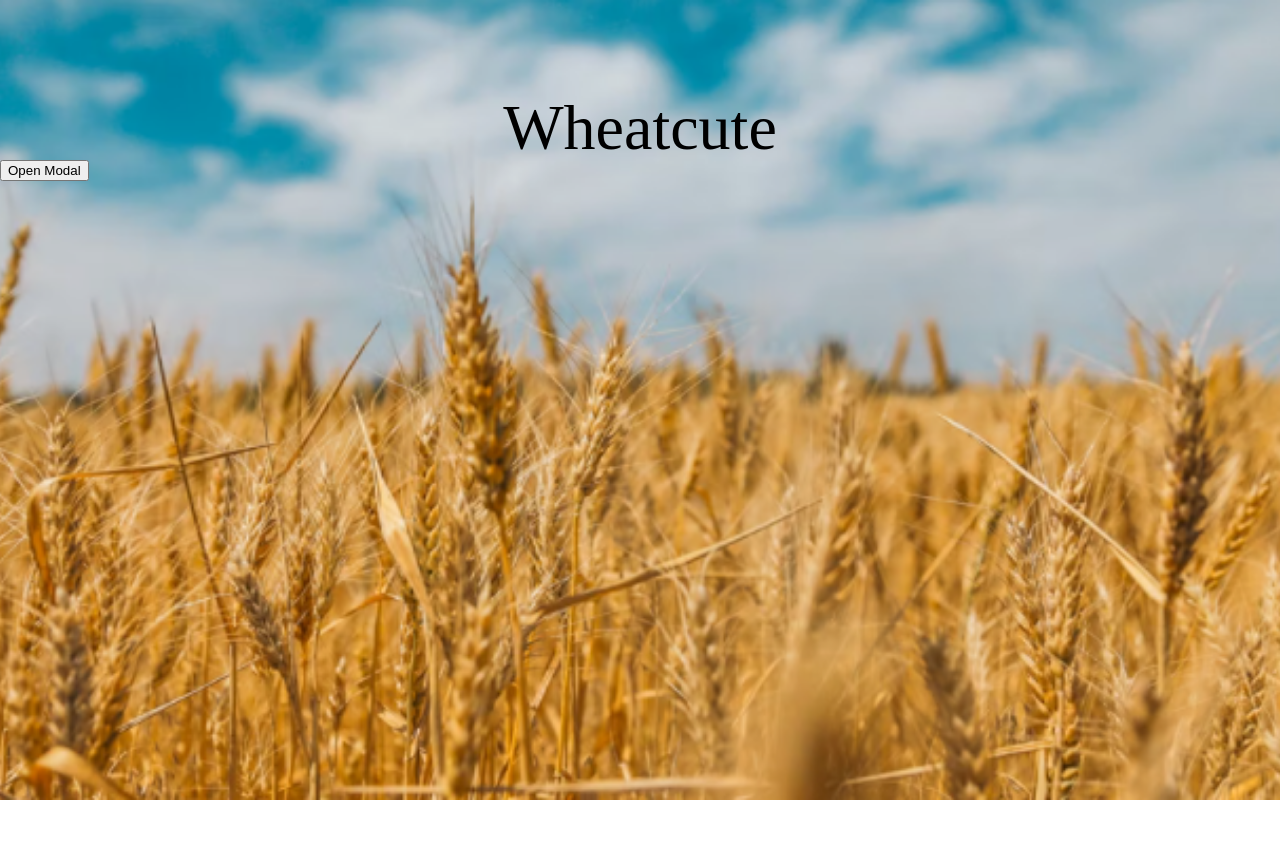
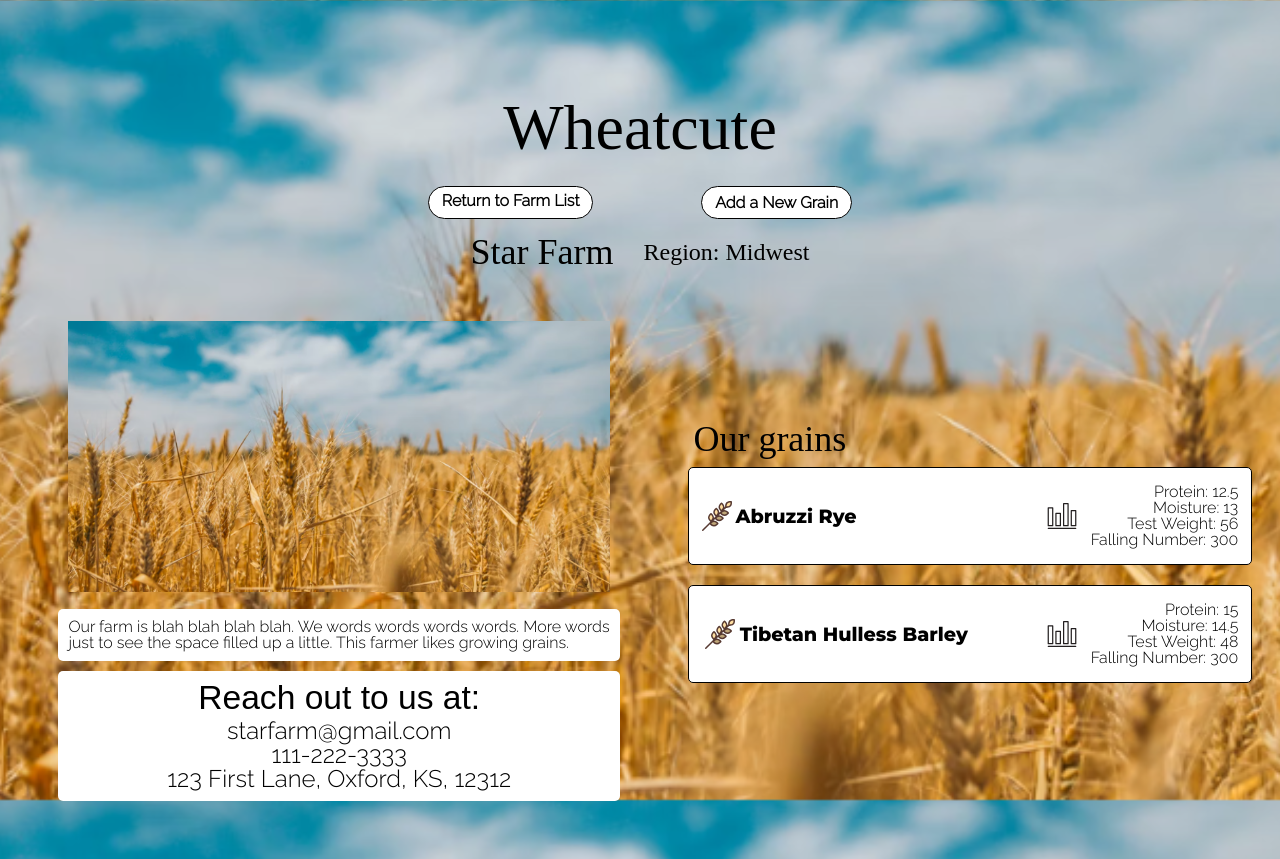
Before and after one commit to Fair-Trade-Grains/frontend, a React (Create React App) app: page /new-grain/1 in a window 1280 px wide. Before the commit the page ends 800 px from the top, so only its background shows below. Built offline with nearby package versions, Linux system fonts and the light colour scheme; a web font is replaced by a local one.

Commit message:
Build and basic style for UpdateFarmerProfile

```diff
--- a/src/components/UpdateFarmerProfile.js
+++ b/src/components/UpdateFarmerProfile.js
@@ -1,14 +1,14 @@
 import React, { useState } from 'react'
 import ReactModal from 'react-modal'
-import {useParams} from 'react-router'
+import { Link } from 'react-router-dom'
 import '../css/UpdateFarmerProfile.css'
 import NewGrainForm from './NewGrainForm'
+import FarmerProfile from './FarmerProfile'
 
 ReactModal.setAppElement('#root')
 
 const UpdateFarmerProfile = () => {
 
-  const { farmID } = useParams()
   const [showModal, setShowModal] = useState(false)
 
   const handleOpendModal = () => {
@@ -21,9 +21,16 @@ const UpdateFarmerProfile = () => {
 
   return (
     <div className="update-farmer-view">
-      <button onClick={() => { handleOpendModal() }}>Open Modal</button>
+      <div className="nav-btn-container">
+        <Link to="/farms" className="update-farmer-nav-btn">Return to Farm List</Link>
+        <button onClick={() => { handleOpendModal() }} className="update-farmer-nav-btn">Add a New Grain</button>
+      </div>
+      <section className="farmer-details-container">
+        <FarmerProfile />
+      </section>
       <ReactModal isOpen={showModal}>
-        <button onClick={() => { handleCloseModal() }}>Close Modal</button>
+        <button onClick={() => { handleCloseModal() }} className="update-farmer-nav-btn">Close</button>
+        <NewGrainForm />
       </ReactModal>
     </div>
   )
--- a/src/css/UpdateFarmerProfile.css
+++ b/src/css/UpdateFarmerProfile.css
@@ -0,0 +1,35 @@
+.update-farmer-view {
+  display: flex;
+  flex-direction: column;
+  align-items: center;
+
+  height: 100%;
+  width: 100%;
+}
+
+.nav-btn-container {
+  display: flex;
+  justify-content: space-evenly;
+
+  height: 20%;
+  width: 50%;
+  margin-top: 2%;
+}
+
+.update-farmer-nav-btn {
+  font-family: 'Raleway', sans-serif;
+  background-color: white;
+  color: black;
+  border: 1px solid black;
+  border-radius: 150px;
+  font-weight: bold;
+  font-size: 16px;
+  text-decoration: none;
+  cursor: pointer;
+  padding: 1% 2%;
+}
+
+.update-farmer-nav-btn:hover {
+  background-color: black;
+  color: white;
+}
```
